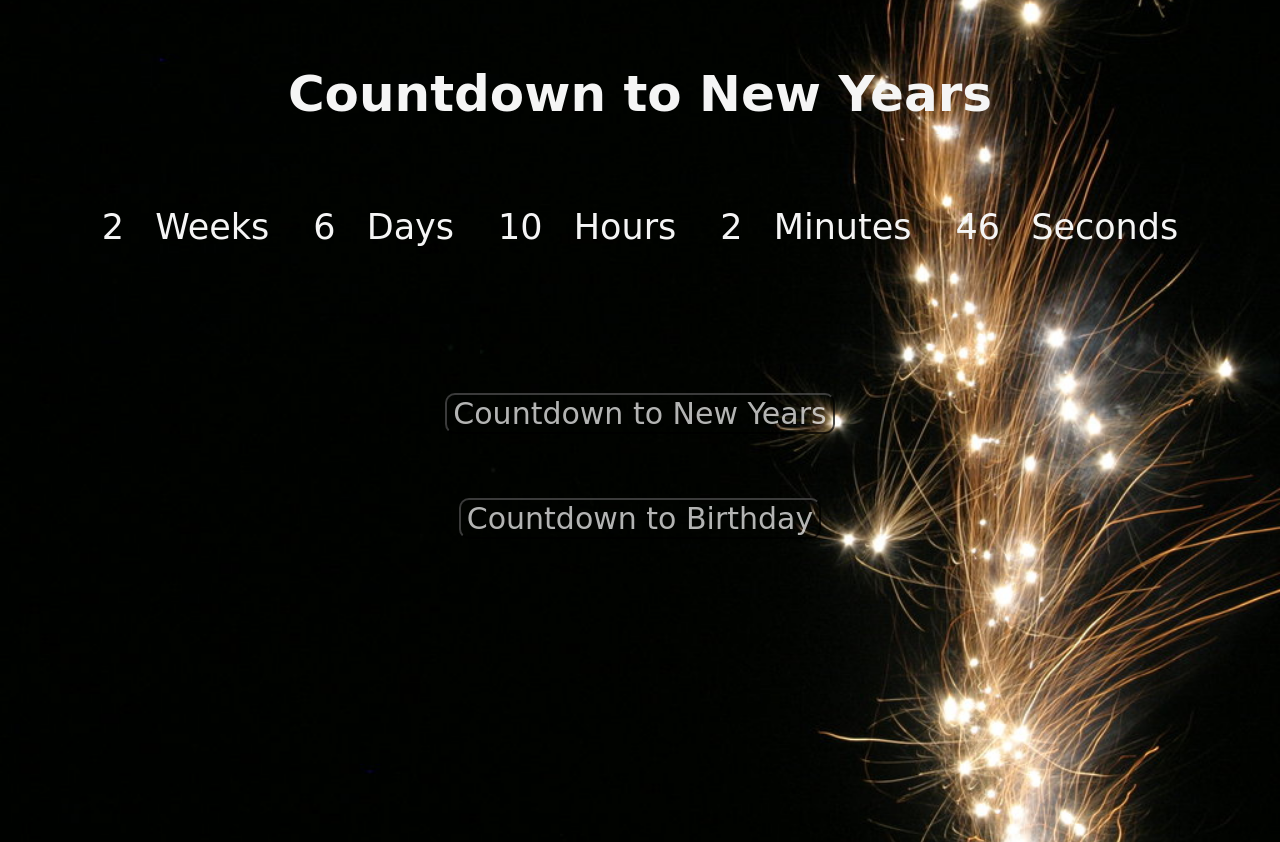
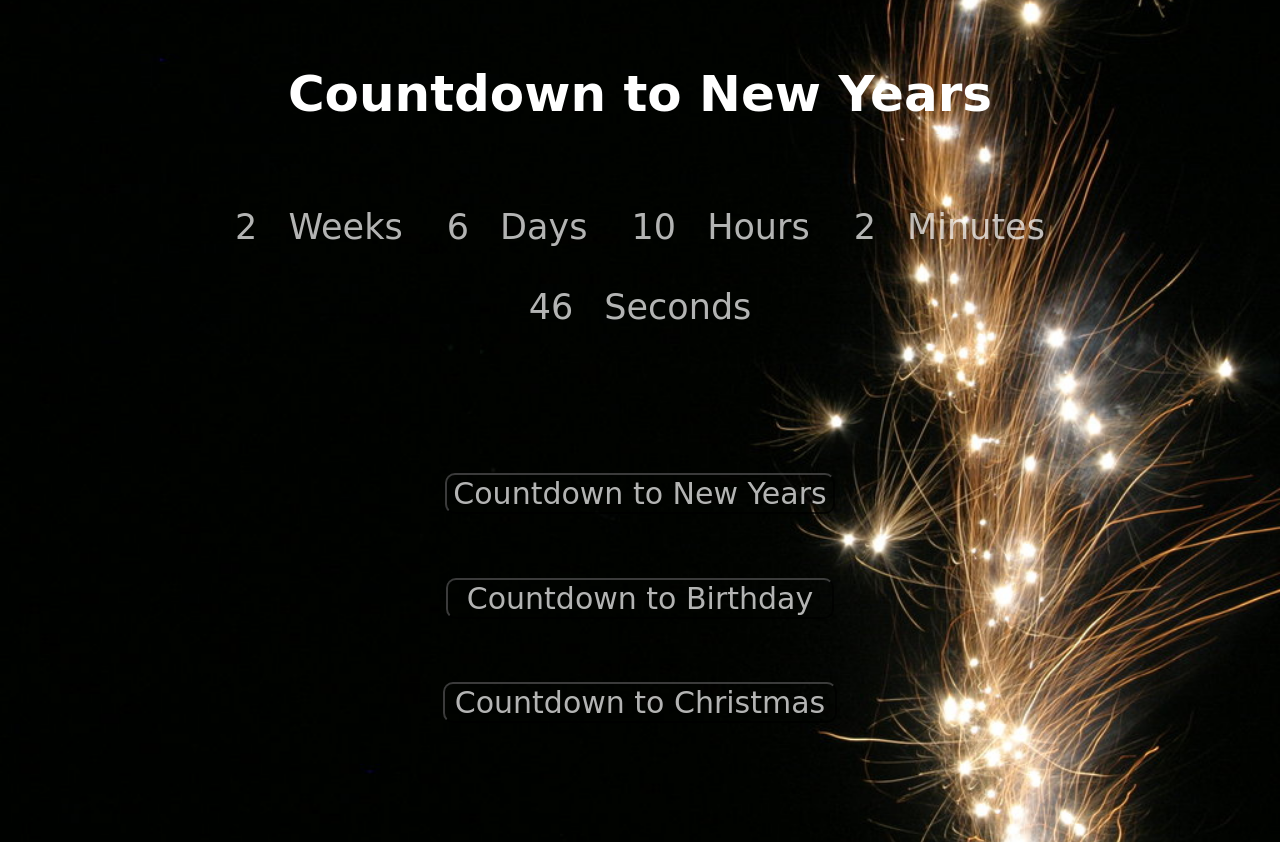
Before and after one commit to Khanhvu09/countdowntimer, a plain HTML site: page index.html in a window 1280 px wide. Both pictures are taken after a click on the button "Countdown to New Years". Drawn offline with Linux system fonts and the light colour scheme; a web font is replaced by a local one.

Commit message:
added christmas countdown button

```diff
--- a/index.html
+++ b/index.html
@@ -48,6 +48,9 @@
         <div>
             <button class="birthday" onclick="birthday()">Countdown to Birthday</button>
         </div>
+        <div>
+            <button class="christmas" onclick="christmas()">Countdown to Christmas</button>
+        </div>
     </div>
     <script src="scripts.js"></script>
 </body>
--- a/scripts.js
+++ b/scripts.js
@@ -46,6 +46,46 @@ function newYear(){
     timeStamp = endDate.getTime();
     document.body.style.backgroundImage = "url('./newYears.jpg')"
     document.getElementById("title").innerHTML = "Countdown to New Years"
+    document.body.style.color = 'white'
+    document.querySelector('.newYears').style.color = 'white'
+    document.querySelector('.newYears').style.backgroundColor = 'transparent'
+    document.querySelector('.newYears').style.opacity = '0.7'
+    document.querySelector('.birthday').style.color = 'white'
+    document.querySelector('.birthday').style.backgroundColor = 'transparent'
+    document.querySelector('.birthday').style.opacity = '0.7'
+    document.querySelector('.christmas').style.color = 'white'
+    document.querySelector('.christmas').style.backgroundColor = 'transparent'
+    document.querySelector('.christmas').style.opacity = '0.7'
+    document.getElementById('countdown').style.border = 'none'
+    document.getElementById('countdown').style.borderRadius = '20px'
+    document.getElementById('countdown').style.position = 'relative'
+    document.getElementById('countdown').style.backgroundColor = 'transparent'
+    document.getElementById('countdown').style.opacity = '0.7'
+    document.getElementById('countdown').style.marginLeft = '200px'
+    document.getElementById('countdown').style.marginRight = '200px'
+}
+function christmas(){
+    endDate = new Date("December 25, 2018")
+    timeStamp = endDate.getTime();
+    document.body.style.backgroundImage = "url('./xmas2.jpg')"
+    document.getElementById("title").innerHTML = "Countdown to Christmas"
+    document.body.style.color = 'white'
+    document.querySelector('.newYears').style.color = 'white'
+    document.querySelector('.newYears').style.backgroundColor = 'transparent'
+    document.querySelector('.newYears').style.opacity = '0.7'
+    document.querySelector('.birthday').style.color = 'white'
+    document.querySelector('.birthday').style.backgroundColor = 'transparent'
+    document.querySelector('.birthday').style.opacity = '0.7'
+    document.querySelector('.christmas').style.color = 'white'
+    document.querySelector('.christmas').style.backgroundColor = 'transparent'
+    document.querySelector('.christmas').style.opacity = '0.7'
+    document.getElementById('countdown').style.border = 'none'
+    document.getElementById('countdown').style.borderRadius = '20px'
+    document.getElementById('countdown').style.position = 'relative'
+    document.getElementById('countdown').style.backgroundColor = 'transparent'
+    document.getElementById('countdown').style.opacity = '0.7'
+    document.getElementById('countdown').style.marginLeft = '200px'
+    document.getElementById('countdown').style.marginRight = '200px'
 }
 function birthday(){
     var bday = prompt ("When is your next birthday? ")
@@ -60,6 +100,9 @@ function birthday(){
     document.querySelector('.birthday').style.color = 'black'
     document.querySelector('.birthday').style.backgroundColor = 'white'
     document.querySelector('.birthday').style.opacity = '0.7'
+    document.querySelector('.christmas').style.color = 'black'
+    document.querySelector('.christmas').style.backgroundColor = 'white'
+    document.querySelector('.christmas').style.opacity = '0.7'
     document.getElementById('countdown').style.border = '1px solid black'
     document.getElementById('countdown').style.borderRadius = '20px'
     document.getElementById('countdown').style.position = 'relative'
--- a/styles.css
+++ b/styles.css
@@ -35,6 +35,7 @@ h1 {
 
 }
 .birthday {
+    position: relative;
     font-size: 30px;
     background-color: transparent;
     color: white;
@@ -43,6 +44,21 @@ h1 {
     margin-top: 5%;
     cursor: pointer;
     font-family: 'Charmonman', cursive;
+    padding-right: 19px;
+    padding-left: 19px;
+
+}
+.christmas {
+    font-size: 30px;
+    background-color: transparent;
+    color: white;
+    opacity: 0.7;
+    border-radius: 10px;
+    margin-top: 5%;
+    cursor: pointer;
+    font-family: 'Charmonman', cursive;
+    padding-right: 10px;
+    padding-left: 10px;
 
 }
 button:focus {
```
